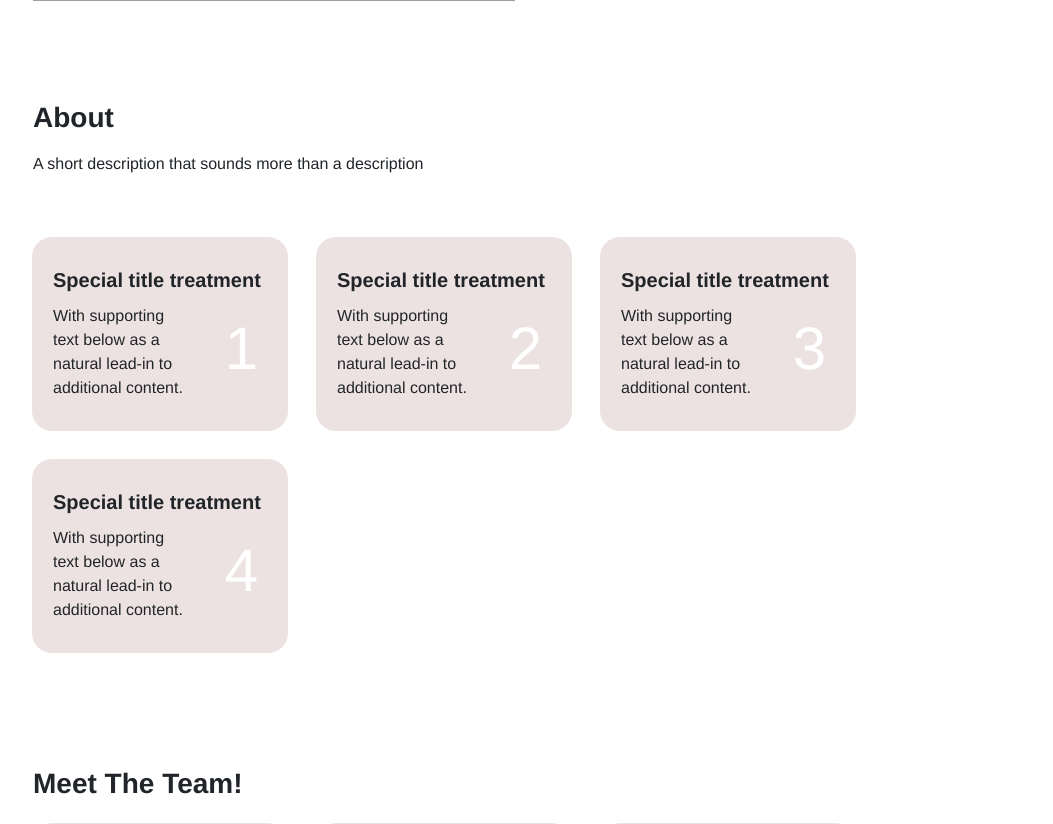
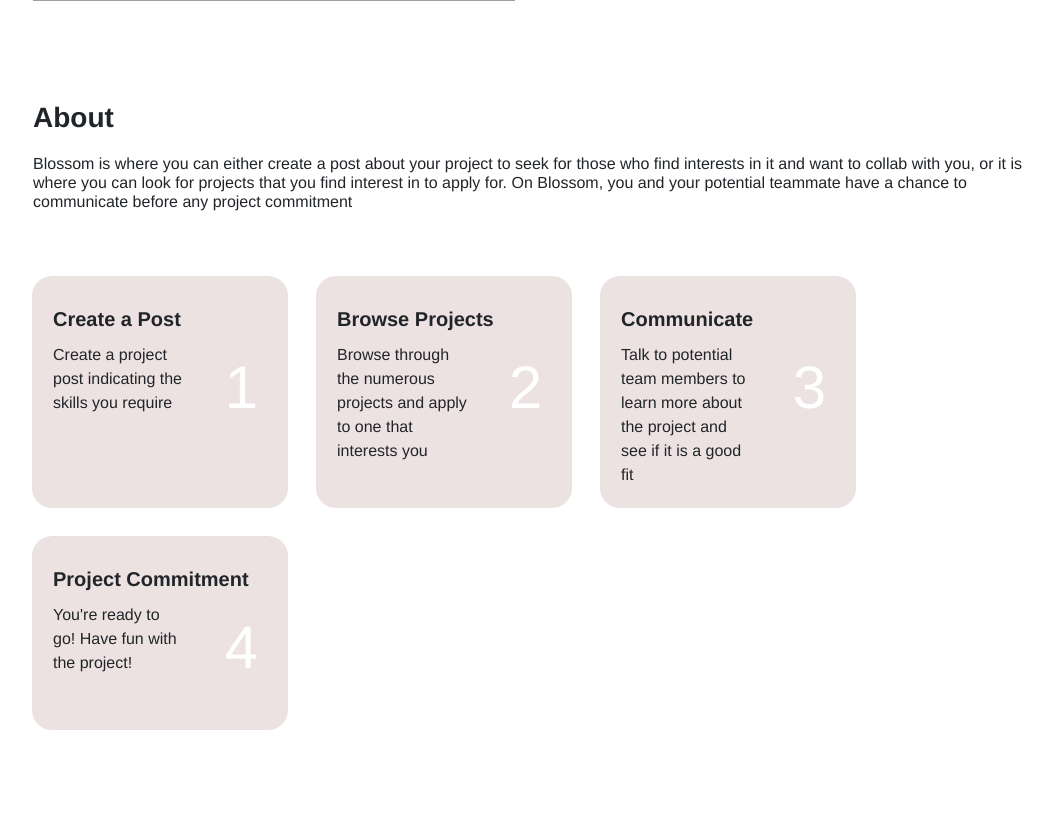
Before and after one commit to ada-vu/teamfinder, a Django app: page /core/ in a window 1280 px wide. Shown: the part 474-1298 px from the top of the page, without its empty margins (110-1163 px from the left). Run offline with Django 3.2, Linux system fonts and the light colour scheme; some libraries are stand-ins or nearby versions; grey boxes are pictures that could not be loaded.

Commit message:
updated home page

```diff
--- a/core/templates/index.html
+++ b/core/templates/index.html
@@ -23,15 +23,15 @@
 
     <h3 id="about" class="about">About</h3>
 
-    <h6 class="about-description">A short description that sounds more than a description</h6>
+    <h6 class="about-description">Blossom is where you can either create a post about your project to seek for those who find interests in it and want to collab with you, or it is where you can look for projects that you find interest in to apply for. On Blossom, you and your potential teammate have a chance to communicate before any project commitment</h6>
 
     <div id="about-cards" class="row">
         <div class="card" style="width: 16rem;">
             <div class="card-body">
-                <h5 class="card-title"><b>Special title treatment</b></h5>
+                <h5 class="card-title"><b>Create a Post</b></h5>
                 <div class="row">
                     <div class="col-8">
-                        <p class="card-text">With supporting text below as a natural lead-in to additional content.</p>
+                        <p class="card-text">Create a project post indicating the skills you require</p>
                     </div>
                     <div id="numbers" class="col-4">
                         <p>1</p>
@@ -42,10 +42,10 @@
 
         <div class="card" style="width: 16rem;">
             <div class="card-body">
-                <h5 class="card-title"><b>Special title treatment</b></h5>
+                <h5 class="card-title"><b>Browse Projects</b></h5>
                 <div class="row">
                     <div class="col-8">
-                        <p class="card-text">With supporting text below as a natural lead-in to additional content.</p>
+                        <p class="card-text">Browse through the numerous projects and apply to one that interests you</p>
                     </div>
                     <div id="numbers" class="col-4">
                         <p>2</p>
@@ -56,10 +56,10 @@
 
         <div class="card" style="width: 16rem;">
             <div class="card-body">
-                <h5 class="card-title"><b>Special title treatment</b></h5>
+                <h5 class="card-title"><b>Communicate</b></h5>
                 <div class="row">
                     <div class="col-8">
-                        <p class="card-text">With supporting text below as a natural lead-in to additional content.</p>
+                        <p class="card-text">Talk to potential team members to learn more about the project and see if it is a good fit</p>
                     </div>
                     <div id="numbers" class="col-4">
                         <p>3</p>
@@ -70,10 +70,10 @@
 
         <div class="card" style="width: 16rem;">
             <div class="card-body">
-                <h5 class="card-title"><b>Special title treatment</b></h5>
+                <h5 class="card-title"><b>Project Commitment</b></h5>
                 <div class="row">
                     <div class="col-8">
-                        <p class="card-text">With supporting text below as a natural lead-in to additional content.</p>
+                        <p class="card-text">You're ready to go! Have fun with the project!</p>
                     </div>
                     <div id="numbers" class="col-4">
                         <p>4</p>
```
